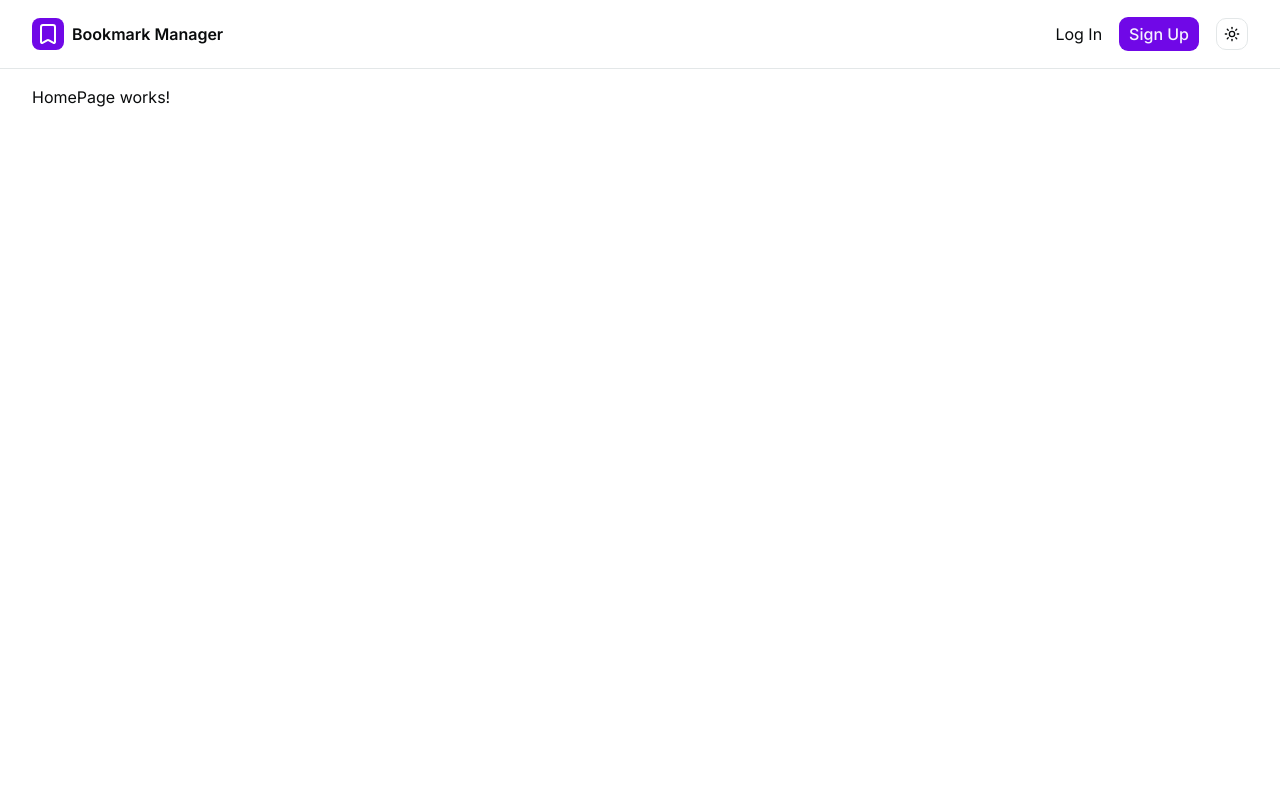
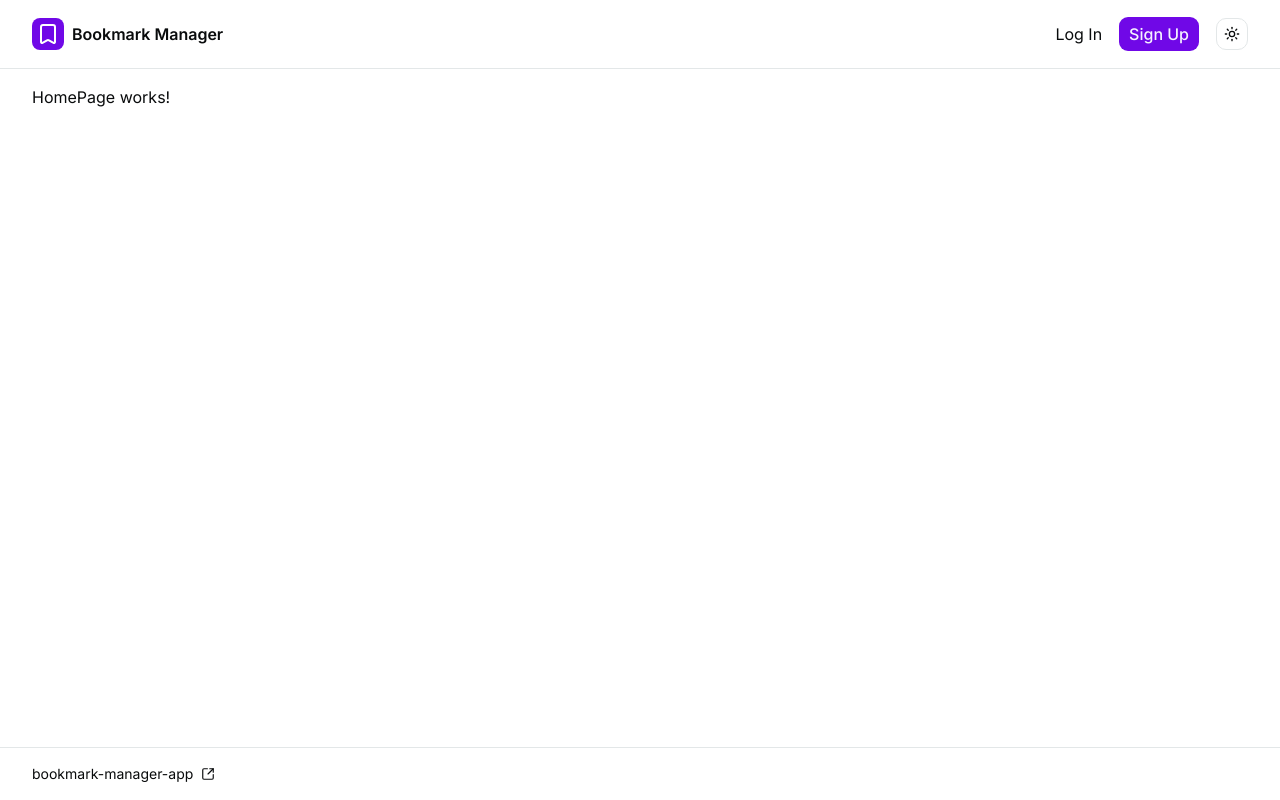
Before and after one commit to tmatth11/bookmark-manager-app, a Next.js app: page / in a window 1280 px wide. Built offline with nearby package versions, Linux system fonts and the light colour scheme.

Commit message:
Create footer

```diff
--- a/src/app/(main)/layout.tsx
+++ b/src/app/(main)/layout.tsx
@@ -4,6 +4,7 @@ import { cn } from "@/lib/utils";
 import { Metadata } from "next";
 import Navbar from "./_components/navbar";
 import { ThemeProvider } from "../_components/theme-provider";
+import Footer from "../_components/footer";
 
 const inter = Inter({ subsets: ["latin"], variable: "--font-sans" });
 
@@ -30,6 +31,7 @@ export default function MainLayout({ children }: LayoutProps<"/">) {
                     <main className="flex-1">
                         {children}
                     </main>
+                    <Footer />
                 </ThemeProvider>
             </body>
         </html>
--- /dev/null
+++ b/src/app/_components/footer.tsx
@@ -0,0 +1,22 @@
+import { SquareArrowOutUpRight } from "lucide-react";
+import Link from "next/link";
+
+export default function Footer() {
+    return (
+        <footer className="bg-card w-full border-t">
+            <div className="mx-auto max-w-7xl px-4 py-4 sm:px-6 lg:px-8">
+                <Link
+                    className="flex items-center gap-2 link-hover"
+                    href="https://github.com/tmatth11/bookmark-manager-app"
+                    target="_blank"
+                >
+
+                    <span className="text-sm">
+                        bookmark-manager-app
+                    </span>
+                    <SquareArrowOutUpRight size="14" />
+                </Link>
+            </div>
+        </footer>
+    );
+}
```
